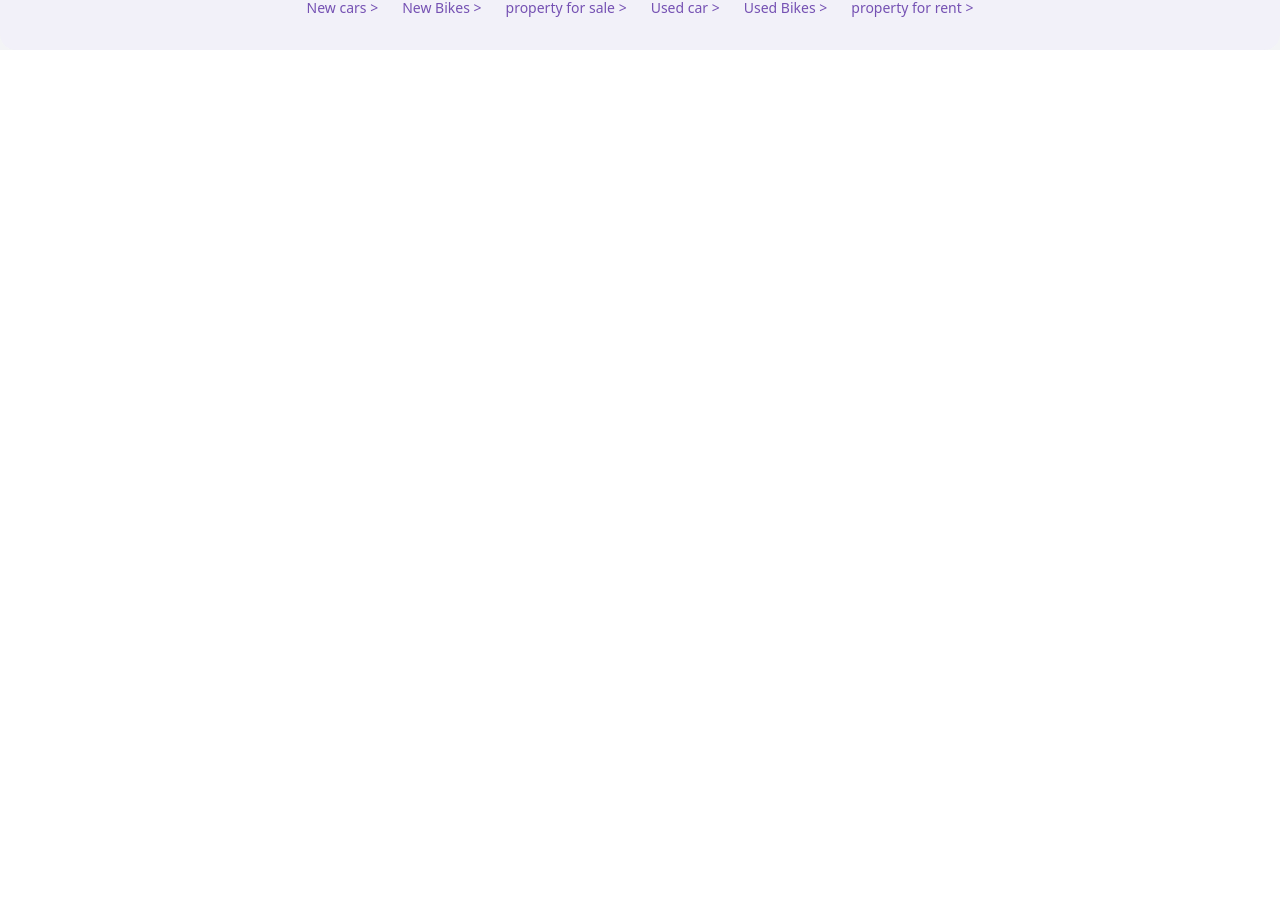
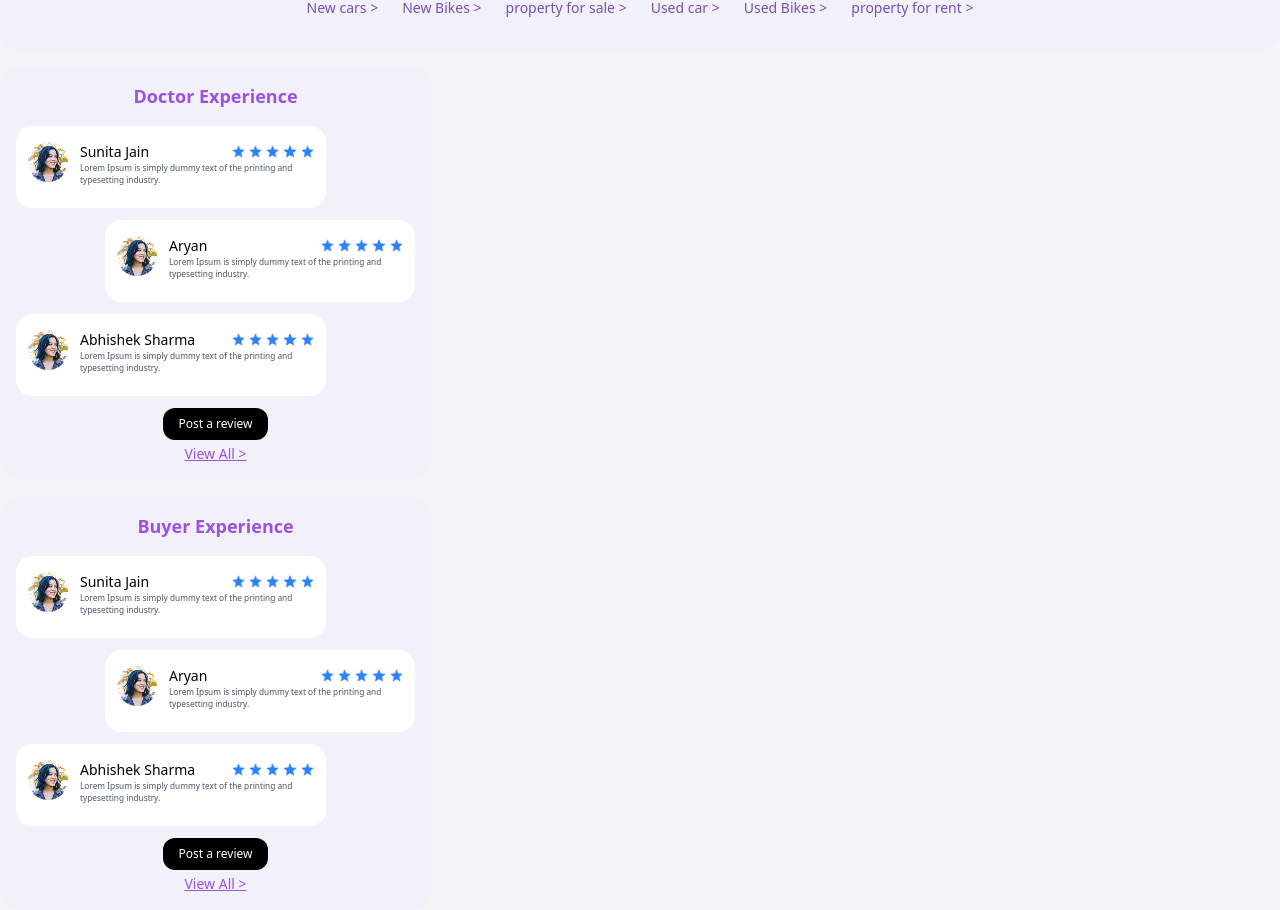
Before and after one commit to amarmurmu001/doctor-frontend, a React (Vite) app: page / in a window 1280 px wide. Shown: the part 5397-6307 px from the top of the page. Before the commit the page ends 5447 px from the top, so only its background shows below. Built offline with nearby package versions, Linux system fonts and the light colour scheme; no server answers.

Commit message:
review-card

```diff
--- /dev/null
+++ b/src/components/ui/Buyerreview.jsx
@@ -0,0 +1,38 @@
+export default function(){
+    return(
+        <div className="bg-[#F2F1F9] rounded-[20px] p-4 w-[431px] mt-4">
+        <h2 className="text-[#9B51E0] text-center font-semibold text-lg mb-4">Buyer Experience</h2>
+
+        {[
+          { name: "Sunita Jain", image: "/icons/shape.png", text: "Lorem Ipsum is simply dummy text of the printing and typesetting industry." },
+          { name: "Aryan", image: "/icons/shape.png", text: "Lorem Ipsum is simply dummy text of the printing and typesetting industry." },
+          { name: "Abhishek Sharma", image: "/icons/shape.png", text: "Lorem Ipsum is simply dummy text of the printing and typesetting industry." }
+        ].map((doctor, i) => (
+          <div
+            key={i}
+            className={`bg-white rounded-2xl w-[310px] h-[82px] flex flex-row gap-[12px] py-[16px] px-[12px] mb-3 ${i % 2 === 0 ? 'ml-0' : 'ml-auto'}`}
+          >
+            <div className="h-10 w-10 rounded-full overflow-hidden">
+              <img className="object-cover h-10 w-10" src={doctor.image} alt={doctor.name} />
+            </div>
+            <div className="flex flex-col flex-1">
+              <div className="flex justify-between items-center">
+                <h2 className="capitalize font-medium text-sm">{doctor.name}</h2>
+                <div className="flex gap-1">
+                  {[1, 2, 3, 4, 5].map((index) => (
+                    <img key={index} className="w-[13.3px] h-[12.6px]" src="/icons/icon.png" alt="star" />
+                  ))}
+                </div>
+              </div>
+              <p className="text-[8.31px] text-gray-600">{doctor.text}</p>
+            </div>
+          </div>
+        ))}
+
+        <div className="flex justify-center mt-2 mb-1">
+          <button className="bg-black text-white text-xs py-2 px-4 rounded-xl">Post a review</button>
+        </div>
+        <div className="text-center text-sm text-[#9B51E0] font-medium underline cursor-pointer">View All &gt;</div>
+      </div>
+    );
+}
--- /dev/null
+++ b/src/components/ui/Doctorreview.jsx
@@ -0,0 +1,38 @@
+export default function(){
+    return(
+        <div className="bg-[#F2F1F9] rounded-[20px] p-4 w-[431px] mt-4">
+        <h2 className="text-[#9B51E0] text-center font-semibold text-lg mb-4">Doctor Experience</h2>
+
+        {[
+          { name: "Sunita Jain", image: "/icons/shape.png", text: "Lorem Ipsum is simply dummy text of the printing and typesetting industry." },
+          { name: "Aryan", image: "/icons/shape.png", text: "Lorem Ipsum is simply dummy text of the printing and typesetting industry." },
+          { name: "Abhishek Sharma", image: "/icons/shape.png", text: "Lorem Ipsum is simply dummy text of the printing and typesetting industry." }
+        ].map((doctor, i) => (
+          <div
+            key={i}
+            className={`bg-white rounded-2xl w-[310px] h-[82px] flex flex-row gap-[12px] py-[16px] px-[12px] mb-3 ${i % 2 === 0 ? 'ml-0' : 'ml-auto'}`}
+          >
+            <div className="h-10 w-10 rounded-full overflow-hidden">
+              <img className="object-cover h-10 w-10" src={doctor.image} alt={doctor.name} />
+            </div>
+            <div className="flex flex-col flex-1">
+              <div className="flex justify-between items-center">
+                <h2 className="capitalize font-medium text-sm">{doctor.name}</h2>
+                <div className="flex gap-1">
+                  {[1, 2, 3, 4, 5].map((index) => (
+                    <img key={index} className="w-[13.3px] h-[12.6px]" src="/icons/icon.png" alt="star" />
+                  ))}
+                </div>
+              </div>
+              <p className="text-[8.31px] text-gray-600">{doctor.text}</p>
+            </div>
+          </div>
+        ))}
+
+        <div className="flex justify-center mt-2 mb-1">
+          <button className="bg-black text-white text-xs py-2 px-4 rounded-xl">Post a review</button>
+        </div>
+        <div className="text-center text-sm text-[#9B51E0] font-medium underline cursor-pointer">View All &gt;</div>
+      </div>
+    );
+}
--- a/src/pages/Home.jsx
+++ b/src/pages/Home.jsx
@@ -11,6 +11,8 @@ import Blogs from "../components/ui/blogs.jsx";
 import Trendingshorts from "../components/Trendingshorts.jsx";
 import TrendingVideo from "../components/ui/TrendingVideos.jsx";
 import TalkWithExpert from "../components/TalkWithExpert.jsx";
+import Doctorreview from "../components/ui/Doctorreview.jsx";
+import Buyerreview from "../components/ui/Buyerreview.jsx";
 
 export default function Home() {
   return (
@@ -76,6 +78,10 @@ export default function Home() {
       <Trendingshorts />
       <TrendingVideo />
       <TalkWithExpert/>
+      <Doctorreview/>
+      <Buyerreview/>
+
+
 
     </div>
   );
```
Also changed, not shown: public/icons/Shape.png (added), public/icons/icon.png (added).
